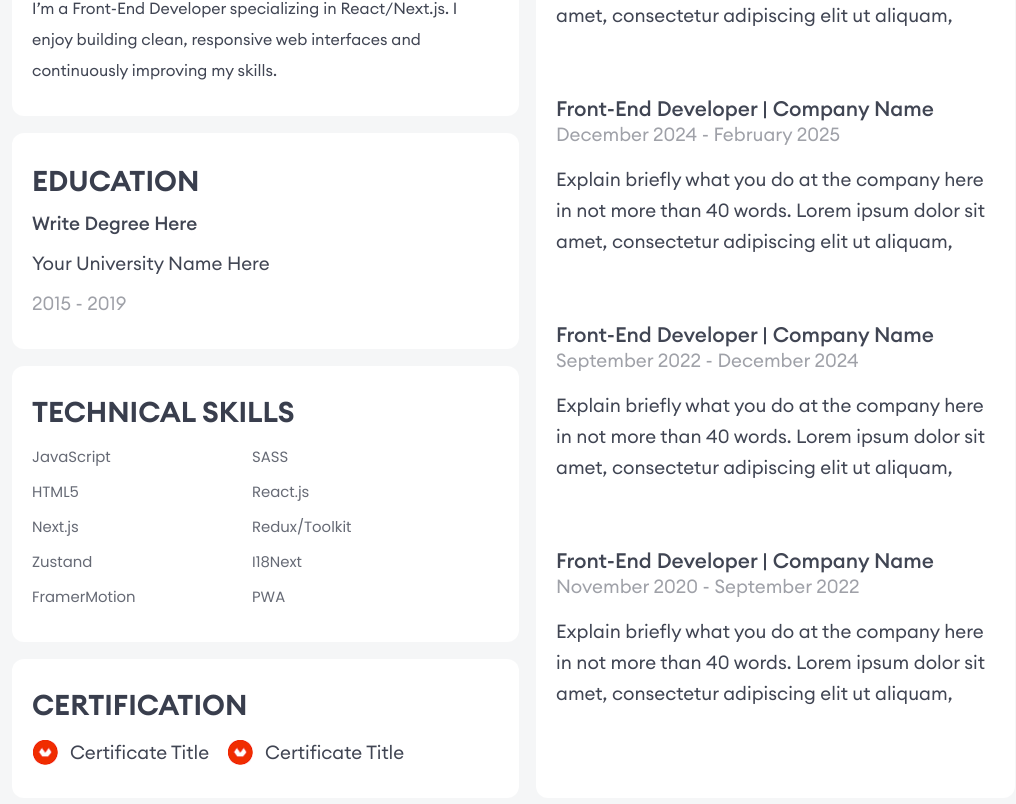
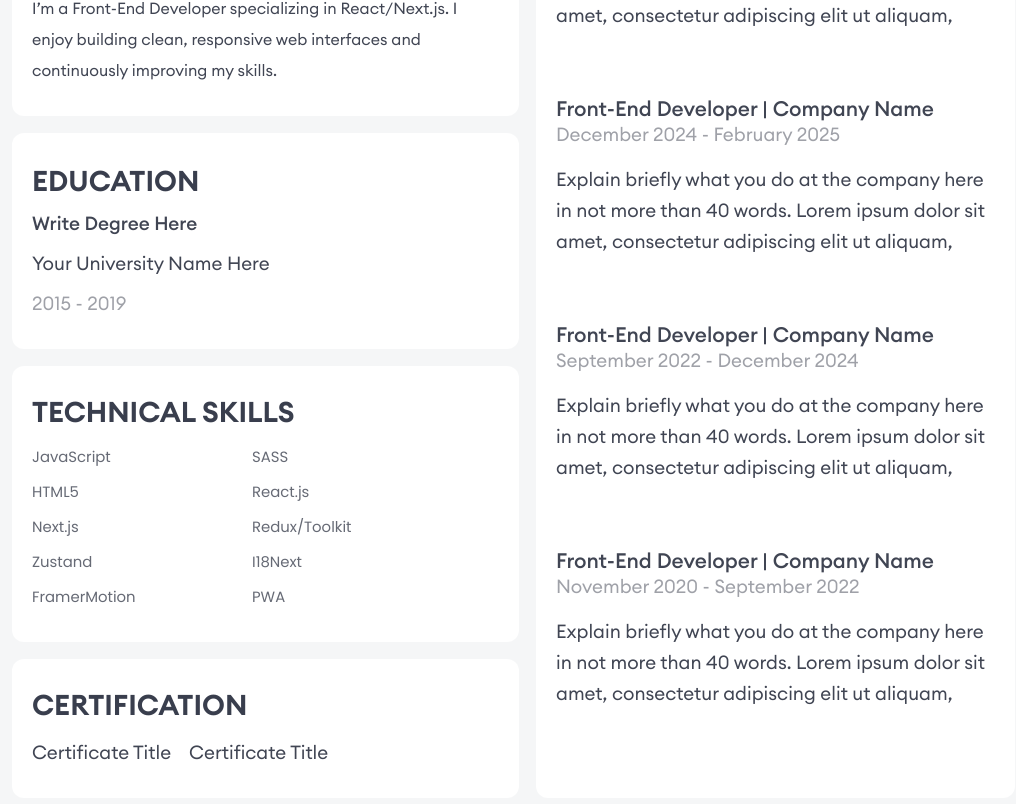
Before and after one commit to Moamal-2000/resume-builder, a Next.js app: page / in a window 1280 px wide. Shown: the part 809-1613 px from the top of the page, without its empty margins (18-1034 px from the left). Built offline with nearby package versions, Linux system fonts and the light colour scheme.

Commit message:
update(certification): remove certification mark image from both MyResume & LiveResume components

```diff
--- a/src/components/HomePage/MyResume/Certifications/Certifications.jsx
+++ b/src/components/HomePage/MyResume/Certifications/Certifications.jsx
@@ -1,4 +1,3 @@
-import Image from "next/image";
 import s from "./Certifications.module.scss";
 
 const Certifications = () => {
@@ -7,25 +6,8 @@ const Certifications = () => {
       <h2>Certification</h2>
 
       <ul className={s.certificates}>
-        <li>
-          <Image
-            width={26}
-            height={26}
-            src="/assets/images/certificateMark.png"
-            alt="Certificate logo"
-          />
-          Certificate Title
-        </li>
-
-        <li>
-          <Image
-            width={26}
-            height={26}
-            src="/assets/images/certificateMark.png"
-            alt="Certificate logo"
-          />
-          Certificate Title
-        </li>
+        <li>Certificate Title</li>
+        <li>Certificate Title</li>
       </ul>
     </section>
   );
```
Also changed, not shown: src/components/Shared/Certification/Certification.jsx (+0 -7 lines), public/assets/images/certificateMark.png (deleted).
